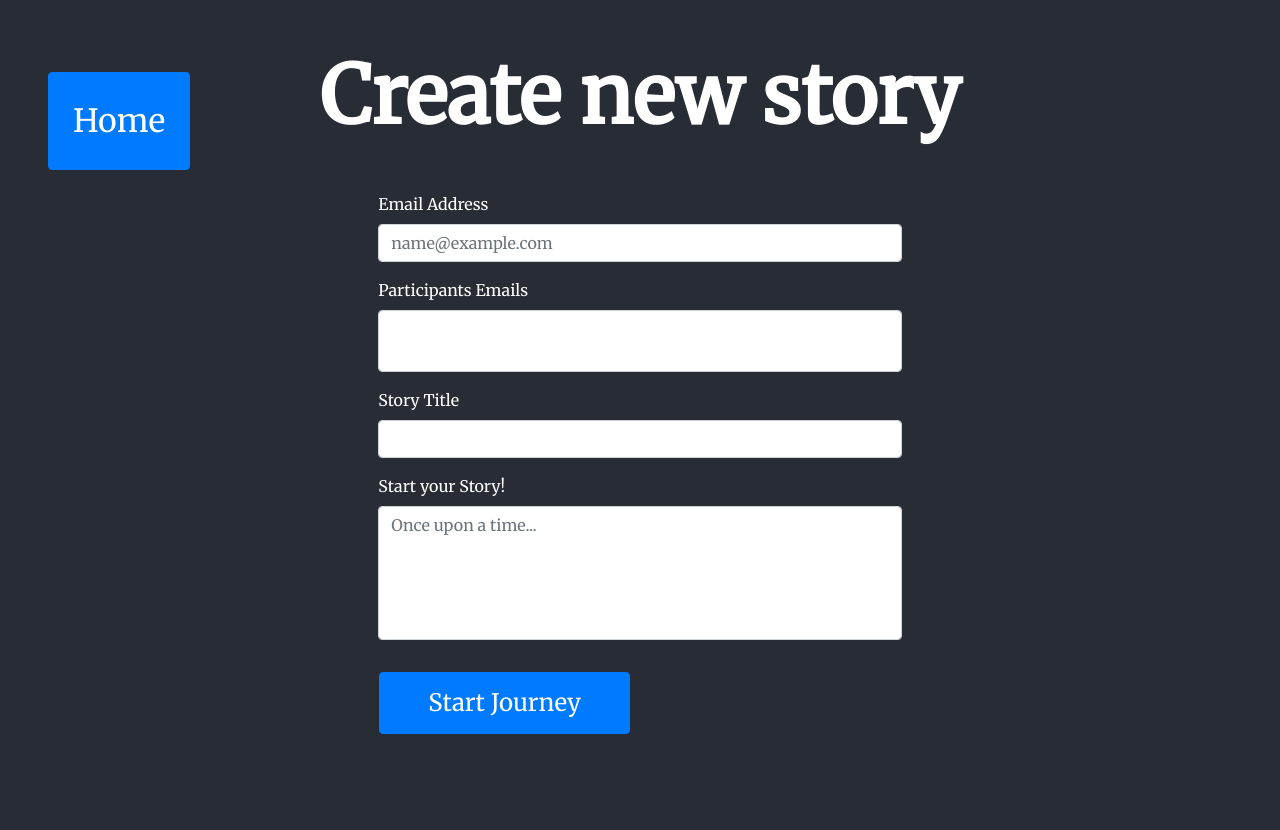
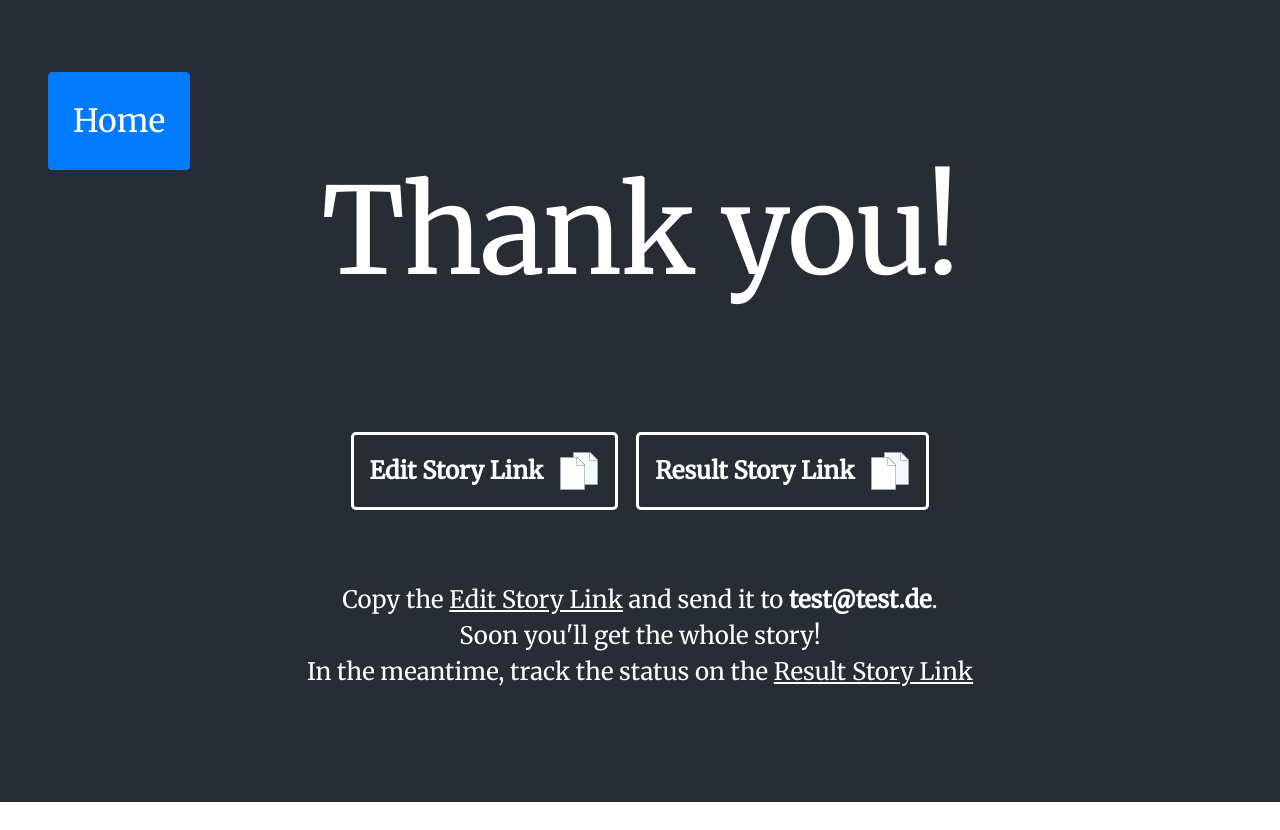
Before and after one commit to CivanErbay/tellzy, a React (Create React App) app: page /story in a window 1280 px wide. After the commit the page ends 802 px from the top, so only its background shows below. Built offline with nearby package versions, Linux system fonts and the light colour scheme; no server answers.

Commit message:
link text

```diff
--- a/src/Components/CreatingStory.jsx
+++ b/src/Components/CreatingStory.jsx
@@ -15,7 +15,7 @@ export default class CreatingStory extends Component {
       nextParticipant: { email: "test@test.de" },
       storyTitle: "",
       storyText: "",
-            submitSuccess: false,
+      submitSuccess: true,
       nextLink: "",
       isUnfold: false,
     };
@@ -30,18 +30,13 @@ export default class CreatingStory extends Component {
   handleSubmit = async (event) => {
     event.preventDefault();
 
-        const {
-            creatorEmail,
-            storyTitle,
-            storyText,
-            participantsEmails,
-        } = this.state;
+    const { creatorEmail, storyTitle, storyText, participantsEmails } = this.state;
     const firstPart = {
       author: creatorEmail,
       timestamp: new Date(),
       text: storyText,
     };
-        let participants = participantsEmails.split(/,\s*/g).map((email) => {
+    let participants = participantsEmails.split(/,[\s|\n]*/g).map((email) => {
       return {
         email,
         secret: this.makeid(8),
@@ -83,24 +78,16 @@ export default class CreatingStory extends Component {
 
   makeid(length) {
     var result = "";
-        var characters =
-            "ABCDEFGHIJKLMNOPQRSTUVWXYZabcdefghijklmnopqrstuvwxyz0123456789";
+    var characters = "ABCDEFGHIJKLMNOPQRSTUVWXYZabcdefghijklmnopqrstuvwxyz0123456789";
     var charactersLength = characters.length;
     for (var i = 0; i < length; i++) {
-            result += characters.charAt(
-                Math.floor(Math.random() * charactersLength)
-            );
+      result += characters.charAt(Math.floor(Math.random() * charactersLength));
     }
     return result;
   }
 
   render() {
-        const {
-            submitSuccess,
-            nextLink,
-            nextParticipant,
-            storyLink,
-        } = this.state;
+    const { submitSuccess, nextLink, nextParticipant, storyLink } = this.state;
 
     return (
       <div className="create-story">
@@ -119,13 +106,8 @@ export default class CreatingStory extends Component {
               ></LinkPage>
             ) : (
               <>
-                                <h1 className="h1-cs-false text-center">
-                                    Create new story
-                                </h1>
-                                <Form
-                                    className="form-cs-false"
-                                    onSubmit={this.handleSubmit}
-                                >
+                <h1 className="h1-cs-false text-center">Create new story</h1>
+                <Form className="form-cs-false" onSubmit={this.handleSubmit}>
                   <Form.Group>
                     <Form.Label>Email Address</Form.Label>
                     <Form.Control
@@ -133,24 +115,18 @@ export default class CreatingStory extends Component {
                       type="email"
                       placeholder="name@example.com"
                       name="creatorEmail"
-                                            onChange={this.handleChange.bind(
-                                                this
-                                            )}
+                      onChange={this.handleChange.bind(this)}
                     />
                   </Form.Group>
                   {/* Participants */}
                   <Form.Group>
-                                        <Form.Label>
-                                            Participants Emails
-                                        </Form.Label>
+                    <Form.Label>Participants Emails</Form.Label>
                     <Form.Control
                       required
                       as="textarea"
                       rows="2"
                       name="participantsEmails"
-                                            onChange={this.handleChange.bind(
-                                                this
-                                            )}
+                      onChange={this.handleChange.bind(this)}
                     />
                   </Form.Group>
                   {/* TITLE */}
@@ -161,33 +137,24 @@ export default class CreatingStory extends Component {
                       as="textarea"
                       rows="1"
                       name="storyTitle"
-                                            onChange={this.handleChange.bind(
-                                                this
-                                            )}
+                      onChange={this.handleChange.bind(this)}
                     />
                   </Form.Group>
                   {/* STAT STORY */}
                   <Form.Group>
-                                        <Form.Label>
-                                            Start your Story!
-                                        </Form.Label>
+                    <Form.Label>Start your Story!</Form.Label>
                     <Form.Control
                       required
                       as="textarea"
                       placeholder="Once upon a time..."
                       rows="5"
                       name="storyText"
-                                            onChange={this.handleChange.bind(
-                                                this
-                                            )}
+                      onChange={this.handleChange.bind(this)}
                     />
                   </Form.Group>
 
                   <Row className="d-flex justify-content-between p-3">
-                                        <Button
-                                            className="go-btn-cs-false"
-                                            type="submit"
-                                        >
+                    <Button className="go-btn-cs-false" type="submit">
                       Start Journey
                     </Button>
                   </Row>
--- a/src/Components/LinkPage.jsx
+++ b/src/Components/LinkPage.jsx
@@ -23,12 +23,13 @@ export default class ResultStory extends Component {
             <>
               <h1 className="h1-cs-true">Thank you!</h1>
               <Row className="wrap-links-linkpage">
-                <LinkWithCopy link={nextLink}></LinkWithCopy>
-                <LinkWithCopy link={storyLink}></LinkWithCopy>
+                <LinkWithCopy link={nextLink} text="Edit Story Link"></LinkWithCopy>
+                <LinkWithCopy link={storyLink} text="Result Story Link"></LinkWithCopy>
               </Row>
               <p className="p-5 p-cs-true text-center">
-                <b>Important:</b> Copy the <u>Story Link</u> and send it to{" "}
-                <strong>{nextParticipant.email}</strong>. <br></br> Soon you'll get the whole story!
+                Copy the <u>Edit Story Link</u> and send it to <strong>{nextParticipant.email}</strong>.{" "}
+                <br /> Soon you'll get the whole story! <br />
+                In the meantime, track the status on the <u>Result Story Link</u>
               </p>
             </>
           }
@@ -39,7 +40,7 @@ export default class ResultStory extends Component {
 }
 
 function LinkWithCopy(props) {
-  const { link } = props;
+  const { link, text } = props;
   const [isUnfold, setUnfold] = useState(false);
 
   return (
@@ -47,7 +48,7 @@ function LinkWithCopy(props) {
       <CopyToClipboard className="clipboard" text={link} onCopy={() => setUnfold(true)}>
         <span>
           <Row className="row-cs-true p-3">
-            <p className="mr-3 my-auto copy-cs-true">Copy Story Link</p>
+            <p className="mr-3 my-auto copy-cs-true">{text}</p>
             <img src="assets/images/copy.png" />
           </Row>
         </span>
```
Lines whose indentation alone changed are shown as unchanged.
